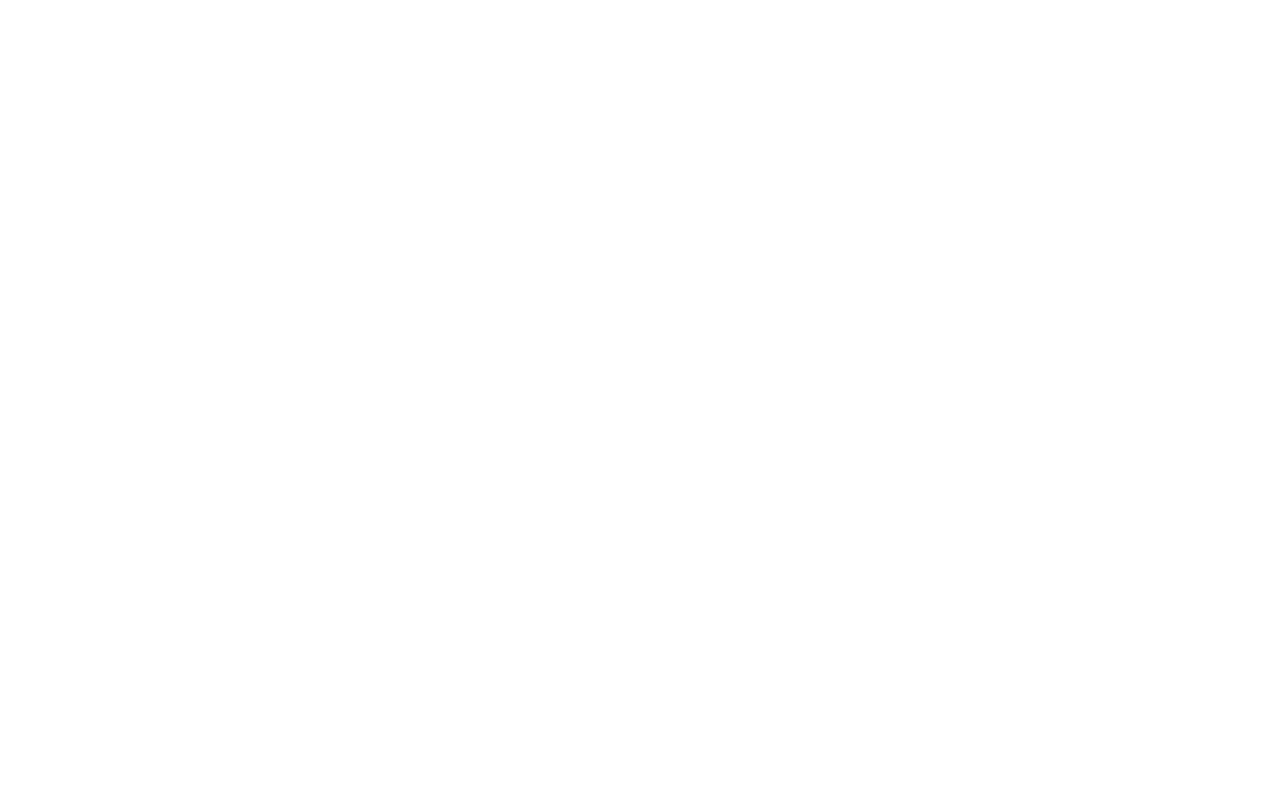
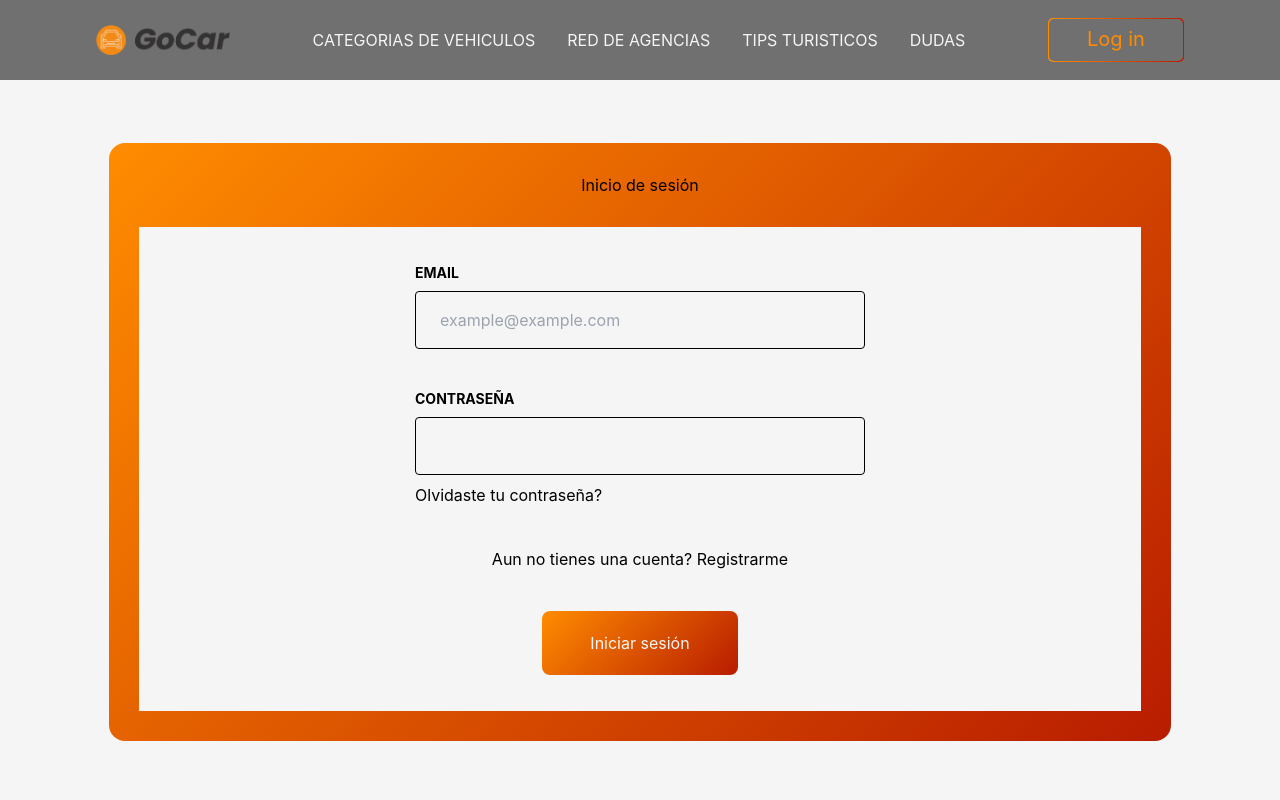
Before and after one commit to MatiasCoronel1312/s14-13-n-java, a React (Vite) app in the folder Frontend/: page /login in a window 1280 px wide. Before the commit this address had no page. Shown: the top 800 px of the page. Built offline with nearby package versions, Linux system fonts and the light colour scheme.

Commit message:
login form created

```diff
--- a/Frontend/src/index.css
+++ b/Frontend/src/index.css
@@ -15,10 +15,9 @@
   background-image: linear-gradient(90deg, #ff8c00, #b81c00);
 }
 
-
 .container {
-max-width: 500px;
-margin: 0 auto;
+  max-width: 500px;
+  margin: 0 auto;
 }
 
 .react-calendar {
--- a/Frontend/src/pages/Home.tsx
+++ b/Frontend/src/pages/Home.tsx
@@ -2,7 +2,6 @@
 import NuevaReserva from '../components/NuevaReserva/NuevaReserva';
 import TurismoHome from '../components/turismo/TurismoHome';
 import Carrusel from './../components/CarCarousel/Carrusel';
-import { NuevaReserva } from './../components/NuevaReserva/NuevaReserva';
 
 
 const Home = () => {
--- a/Frontend/src/router/menuRoutes.ts
+++ b/Frontend/src/router/menuRoutes.ts
@@ -3,6 +3,7 @@
 import Home from "../pages/Home";
 import RedDeAgencias from "../pages/RedDeAgencias";
 import TipsTuristicos from "../pages/TipsTuristicos";
+import { Login } from "../shared/layout/login/Login";
 
 export const menuRoutes = [
     {
@@ -29,4 +30,12 @@
       id: "categoriasDeVehiculos",
       path: "/categoriasDeVehiculos",
       Element: CategoriaDeVehiculos,
-    }]
+    },
+
+    {
+      id: "login",
+      path: "/login",
+      Element: Login,
+    }
+
+  ]
--- /dev/null
+++ b/Frontend/src/shared/layout/login/Login.tsx
@@ -0,0 +1,81 @@
+import { useState } from "react";
+import { Link } from "react-router-dom";
+
+interface LoginProps {
+  onLogin: (email: string, password: string) => void;
+}
+
+export const Login: React.FC<LoginProps> = ({ onLogin }) => {
+  const [email, setEmail] = useState("");
+  const [password, setPassword] = useState("");
+  const [errorMessage, setErrorMessage] = useState("");
+
+  const handleEmailChange = (event: React.ChangeEvent<HTMLInputElement>) => {
+    setEmail(event.target.value);
+  };
+
+  const handlePasswordChange = (event: React.ChangeEvent<HTMLInputElement>) => {
+    setPassword(event.target.value);
+  };
+
+  const handleSubmit = (event: React.FormEvent<HTMLFormElement>) => {
+    event.preventDefault();
+    setErrorMessage("");
+
+    if (!email || !password) {
+      setErrorMessage("Please enter your email and password.");
+      return;
+    }
+
+    onLogin(email, password);
+  };
+
+  return (
+    <form
+      className=" my-[63px] w-[1062px] flex items-center justify-center flex-col Gradient-T rounded-2xl px-[30px] pb-[30px]"
+      onSubmit={handleSubmit}
+    >
+      {errorMessage && <p className="error-message">{errorMessage}</p>}
+      <h3 className=" my-[30px]">Inicio de sesión</h3>
+      <div className="flex flex-col items-center justify-center w-full gap-10 bg-background py-9">
+        <div className="flex flex-col w-[450px] gap-2">
+          <label className="text-sm font-bold uppercase" htmlFor="email">
+            Email
+          </label>
+          <input
+            className="py-4 pl-6 border border-black rounded bg-background"
+            type="email"
+            id="email"
+            value={email}
+            onChange={handleEmailChange}
+            placeholder="example@example.com"
+            required
+          />
+        </div>
+        <div className="flex flex-col w-[450px] gap-2">
+          <label className="text-sm font-bold uppercase" htmlFor="password">
+            Contraseña
+          </label>
+          <input
+            className="py-4 pl-6 border border-black rounded bg-background"
+            type="password"
+            id="password"
+            value={password}
+            onChange={handlePasswordChange}
+            required
+          />
+          <p>Olvidaste tu contraseña?</p>
+        </div>
+        <p>
+          Aun no tienes una cuenta? <Link to="/">Registrarme</Link>
+        </p>
+        <button
+          className="px-12 py-5 rounded-lg Gradient-T text-background"
+          type="submit"
+        >
+          Iniciar sesión
+        </button>
+      </div>
+    </form>
+  );
+};
--- a/Frontend/src/shared/layout/navbar/navbar.tsx
+++ b/Frontend/src/shared/layout/navbar/navbar.tsx
@@ -9,14 +9,14 @@
           <img src={GoCar} alt="GoCar logo" className='w-[134px] h-[30px]' />
         </Link>
         <ul className='flex justify-between w-[60%]'>
-          <Link to='/categoriasDeVehiculos' className='text-background text-center'>CATEGORIAS DE VEHICULOS</Link>
-          <Link to='/redDeAgencias' className='text-background text-center'>RED DE AGENCIAS</Link>
-          <Link to='/tipsTuristicos' className='text-background text-center'>TIPS TURISTICOS</Link>
-          <Link to='/dudas' className='text-background text-center'>DUDAS</Link>
+          <Link to='/categoriasDeVehiculos' className='text-center text-background'>CATEGORIAS DE VEHICULOS</Link>
+          <Link to='/redDeAgencias' className='text-center text-background'>RED DE AGENCIAS</Link>
+          <Link to='/tipsTuristicos' className='text-center text-background'>TIPS TURISTICOS</Link>
+          <Link to='/dudas' className='text-center text-background'>DUDAS</Link>
         </ul>
         <button className='flex  Gradient-H w-[136px] h-[44px] rounded-[5px] cursor-pointer hover:bg-primary '>
-          <div className='text-primary text-[20px] py-[5px] z-10 bg-[#707070] m-auto w-[134px] Gradient-H_hover transition-all duration-300 ease-in-out h-[42px] rounded-[5px] cursor-pointer hover:text-text'>
-          Log in</div>
+          <Link to='login' className='text-primary text-[20px] py-[5px] z-10 bg-[#707070] m-auto w-[134px] Gradient-H_hover transition-all duration-300 ease-in-out h-[42px] rounded-[5px] cursor-pointer hover:text-text'>
+          Log in</Link>
         </button>
       </div>
     </header>
--- a/Frontend/src/shared/login/login.tsx
+++ /dev/null
@@ -1,11 +0,0 @@
-import React from 'react'
-
-const login = () => {
-  return (
-    <div>
-
-    </div>
-  )
-}
-
-export default login
```
